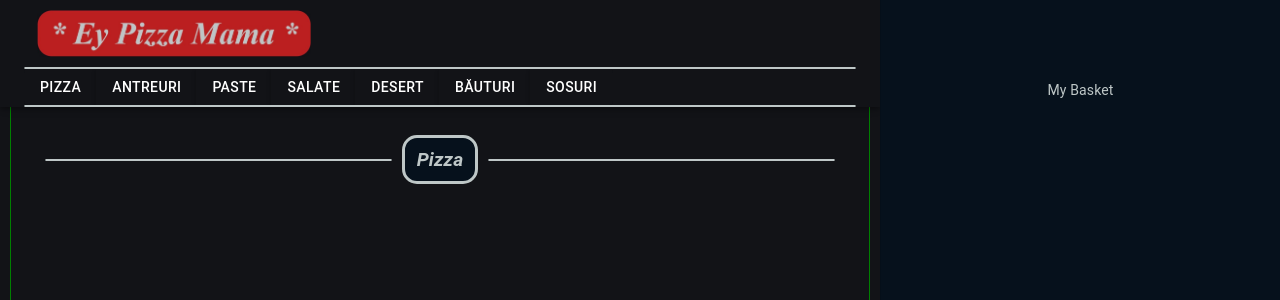
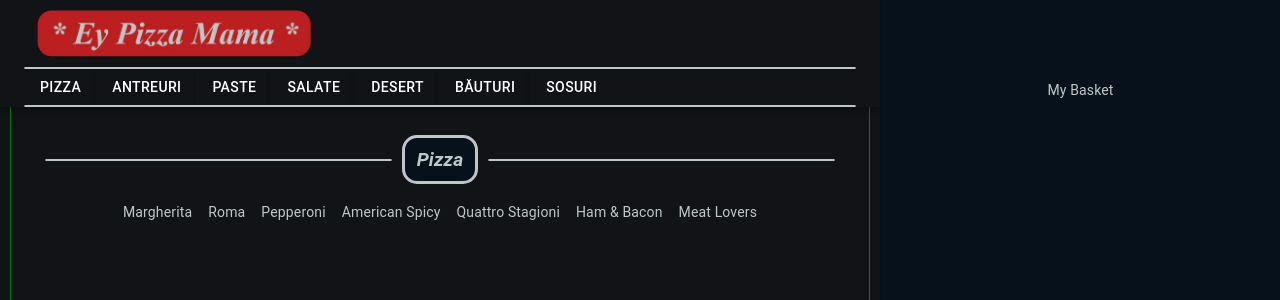
Before and after one commit to TheAncientOwl/pizza-website, a React (Create React App) app: page / in a window 1280 px wide. Shown: the top 300 px of the page. Built offline with nearby package versions, Linux system fonts and the light colour scheme.

Commit message:
Added products base.

```diff
--- a/src/components/Layout.jsx
+++ b/src/components/Layout.jsx
@@ -13,6 +13,7 @@ import NavBarButtons from './nav-bar/NavBarButtons';
 import ProductsTitleBar from './products/ProductsTitleBar';
 
 import FoodData from '../FoodData';
+import ProductsGrid from './products/ProductsGrid';
 
 const BASKET_WIDTH = 400;
 
@@ -25,7 +26,7 @@ const useStyles = makeStyles({
 export default function Layout() {
   const [mobileOpen, setMobileOpen] = useState(false);
   const [currentCategory] = useState(FoodData[0].categoryName);
-  //const [currentProducts] = useState(FoodData[0].data);
+  const [currentProducts] = useState(FoodData[0].data);
   const classes = useStyles();
 
   const handleBasketToggle = () => setMobileOpen(!mobileOpen);
@@ -40,6 +41,7 @@ export default function Layout() {
 
       <ProductsContainer>
         <ProductsTitleBar title={currentCategory} />
+        <ProductsGrid products={currentProducts} />
       </ProductsContainer>
 
       <BasketContainer width={BASKET_WIDTH} mobileOpen={mobileOpen} onToggle={handleBasketToggle}>
--- a/src/components/products/ProductCard.jsx
+++ b/src/components/products/ProductCard.jsx
@@ -1,3 +1,9 @@
-export default function ProductCard() {
-  return <div>Ceaw</div>;
+import PropTypes from 'prop-types';
+
+export default function ProductCard({ summary }) {
+  return <span>{summary}</span>;
 }
+
+ProductCard.propTypes = {
+  summary: PropTypes.string.isRequired,
+};
--- /dev/null
+++ b/src/components/products/ProductsGrid.jsx
@@ -0,0 +1,27 @@
+import { makeStyles, Grid } from '@material-ui/core';
+import PropTypes from 'prop-types';
+
+import ProductCard from './ProductCard';
+
+const useStyles = makeStyles({
+  grid: {
+    marginTop: '10px',
+  },
+});
+
+export default function ProductsGrid({ products }) {
+  const classes = useStyles();
+  return (
+    <Grid container justify='center' spacing={2} className={classes.grid}>
+      {products.map((product, index) => (
+        <Grid item key={index}>
+          <ProductCard summary={product.summary} />
+        </Grid>
+      ))}
+    </Grid>
+  );
+}
+
+ProductsGrid.propTypes = {
+  products: PropTypes.array.isRequired,
+};
```
